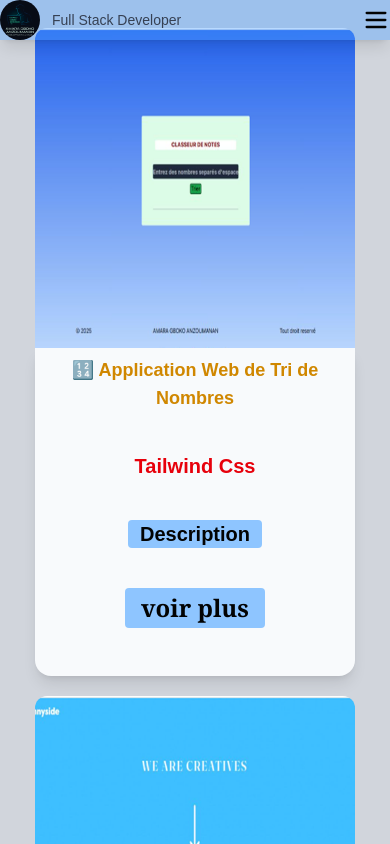
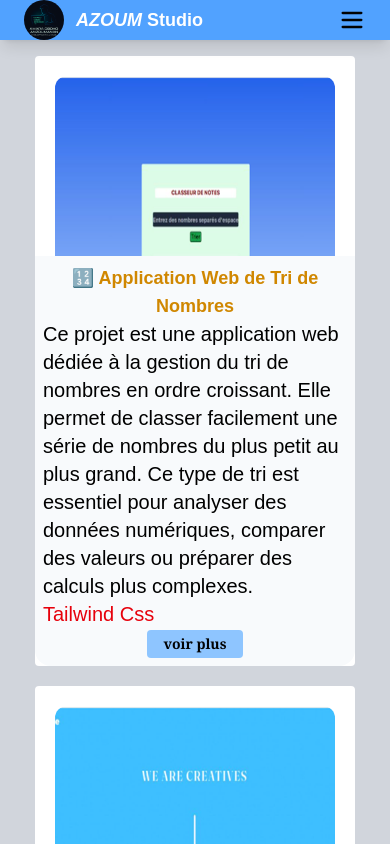
Before and after one commit to GBOKO-git/CheckpointNextJS, a Next.js app: page /Projects in a window 390 px wide. Shown: the top 844 px of the page. Built offline with nearby package versions, Linux system fonts and the light colour scheme.

Commit message:
fix responsive & some components updated

```diff
--- a/src/Components/Footer.jsx
+++ b/src/Components/Footer.jsx
@@ -5,7 +5,7 @@ import { Github, Instagram, FacebookIcon , Twitter, Linkedin } from "lucide-reac
 
 const Footer = () => {
   return (
-    <footer className="bg-gray-950 text-white px-6 py-10 mt-10">
+    <footer className="bg-gray-950 text-white px-6 py-10 ">
       <div className="max-w-7xl mx-auto flex flex-col md:flex-row justify-between items-center gap-8">
 
         {/* Logo */}
@@ -25,7 +25,7 @@ const Footer = () => {
           <li><Link href="/" className="hover:text-white transition">Home</Link></li>
           <li><Link href="/About" className="hover:text-white transition">About</Link></li>
           <li><Link href="/Projects" className="hover:text-white transition">Projects</Link></li>
-          <li><Link href="/HomePage" className="hover:text-white transition">HomePage</Link></li>
+          {/* <li><Link href="/HomePage" className="hover:text-white transition">HomePage</Link></li> */}
           <li><Link href="/Contact" className="hover:text-white transition">Contact</Link></li>
         </ul>
       </div>
--- a/src/Components/Header.jsx
+++ b/src/Components/Header.jsx
@@ -10,18 +10,18 @@ const Header = () => {
   const [menuOpen, setMenuOpen] = useState(false);
 
   return (
-    <header className=" bg-blue-400/40 fixed top-0 w-full z-50 shadow-lg">
-      <div className="flex justify-between items-center  md:px-8">
+    <header className=" bg-blue-400 fixed top-0 w-full z-50 shadow-lg px-6">
+      <div className="flex justify-between items-center  md:px-20">
 
-        <div className="flex items-center gap-3">
+        <div className="flex items-center gap-3  md:ml-5">
                   <Image
                     src="/logodev.png"
                     alt="profil"
                     width={40}
                     height={40}
-                    className="rounded-full"
+                    className="rounded-full hover:cursor-pointer"
                   />
-                <span className="block text-sm font-normal text-gray-700">Full Stack Developer</span>
+                <span className=" block text-white text-lg font-semibold"><i>AZOUM </i> Studio</span>
                 </div>
 
         {/* Bouton menu mobile */}
@@ -43,9 +43,9 @@ const Header = () => {
             <li>
                 <Link href="/Projects">Projets</Link>
             </li>
-            <li>
+            {/* <li>
                 <Link href="/HomePage">Profil</Link>
-            </li>
+            </li> */}
             <li>
                 <Link href="/Contact">Contact</Link>
             </li>
@@ -61,7 +61,7 @@ const Header = () => {
           <li><Link href="/" onClick={() => setMenuOpen(false)}>Accueil</Link></li>
           <li><Link href="/About" onClick={() => setMenuOpen(false)}>À propos</Link></li>
           <li><Link href="/Projects" onClick={() => setMenuOpen(false)}>Mes Projets</Link></li>
-          <li><Link href="/HomePage" onClick={() => setMenuOpen(false)}>Mon Profil</Link></li>
+          {/* <li><Link href="/HomePage" onClick={() => setMenuOpen(false)}>Mon Profil</Link></li> */}
           <li><Link href="/Contact" onClick={() => setMenuOpen(false)}>Contact</Link></li>
         </ul>
       )}
--- a/src/Components/ProjectCard.jsx
+++ b/src/Components/ProjectCard.jsx
@@ -1,47 +1,57 @@
 "use client";
 import Link from "next/link";
 import { SharedButton } from "./SharedButton";
-import { useState } from "react";
+// import { useState } from "react";
 
-const ProjectCard = ({project}) => {
-    const [text, setText] = useState(false);
-    const {name, description, technologie, projectUrl, imgUrl} = project;
+const ProjectCard = ({ project }) => {
+//   const [text, setText] = useState(false);
+  const { name, description, technologie, projectUrl, imgUrl } = project;
   return (
     <>
-            <div className="max-lg:h-auto  w-auto  m-0 grid max-sm:mx-2 max-sm:w-80">
-                <div>
-                <img className="rounded-t-xl md:w-80 md:h-50 xl:h-90 xl:w-120 max-sm:w-auto max-sm:h-80 font-semi-condensed  grid object-cover transition-transform duration-500 hover:scale-105 "
-                src={imgUrl} alt={name} />
+      <div className="max-lg:h-auto  w-auto  m-0 grid max-sm:mx-2 max-sm:w-80 bg-white rounded-sm">
+        <div className="w-auto md:h-40 p-5 h-50  object">
+          <img
+            className="rounded-xl md:w-80  max-sm:w-auto max-sm:h-80 font-semi-condensed  grid object-cover transition-transform duration-500 hover:scale-105 "
+            src={imgUrl}
+            alt={name}
+          />
         </div>
-                <div className="bg-slate-50 h-82 w-auto grid p-2 rounded-b-2xl shadow-lg max-sm:font-bold max-lg:text-xl text-md font-semibold ">
-                    <h3 className="font-bold text-lg text-yellow-600 text-center">{name}</h3>
+        <div className="bg-slate-50 h-auto md:h-82 w-auto grid p-2 rounded-b-2xl md:shadow-lg  max-lg:text-xl md:text-md md:font-semibold text-sm">
+          <h3 className="font-bold text-lg text-yellow-600 text-center">
+            {name}
+          </h3>
           {/* Texte toujours visible en md+ */}
-                    <p className="hidden md:block text-black text-justify">
-                    {description}</p>
-                    <p className="text-center text-red-600">{technologie} </p>
+          <p className=" md:block text-black md:text-justify ">
+            {description}
+          </p>
+          <p className="md:text-center text-red-600">{technologie} </p>
           {/* <div className="flex justify-around"> */}
-                    <div className="text-center">
-                        <button className="md:hidden bg-blue-300 px-3  text-xl  rounded hover:text-amber-50 hover:bg-blue-900 hover:cursor-pointer"
-                        onClick={() => setText(!text)}>
+          {/* <div className="text-center">
+            <button
+              className="md:hidden bg-blue-300 px-3  text-xl  rounded hover:text-amber-50 hover:bg-blue-900 hover:cursor-pointer"
+              onClick={() => setText(!text)}
+            >
               {text ? "Masquer" : "Description"}
             </button>
 
-                        {text &&
-                        (
-                            <p className="text-justify h-40 font-bold text-black text-sm" >{description}</p>
+            {text && (
+              <p className="text-justify h-40 font-bold text-black text-sm">
+                {description}
+              </p>
             )}
+          </div> */}
 
+          <Link
+            href={projectUrl}
+            className=" text-center text-xl font-serif"
+            target="blank"
+          >
+            <SharedButton name="voir plus" />
+          </Link>
         </div>
-
-                    <Link href={projectUrl}
-                    className=" text-center text-xl font-serif" target="blank"
-                    ><SharedButton name="voir plus"/></Link>
-
-                </div>
-
       </div>
     </>
-    )
-}
+  );
+};
 
 export default ProjectCard;
--- a/src/Components/ProjectList.jsx
+++ b/src/Components/ProjectList.jsx
@@ -3,7 +3,8 @@ const { default: ProjectCard } = require("./ProjectCard")
 const ProjectList = ({projects}) => {
     return(
         <>
-            <div className="grid max-sm:grid-cols-1  max-lg:grid-cols-2  max-sm:gap-5 max-sm:py-7 grid-cols-4  lg:gap-8 lg:p-6 max-lg:w-auto w-l bg-gray-300  place-items-center overflow-hidden  shadow-lg">
+            <div className="grid max-sm:grid-cols-1  max-lg:grid-cols-2  max-sm:gap-5 max-sm:py-7 grid-cols-4  lg:gap-8 lg:p-6 max-lg:w-auto w-l
+             bg-gray-300  place-items-center overflow-hidden  shadow-lg md:mt-15 mt-7">
                 {
                     projects?.map((project, index) =>(
                         <ProjectCard key={index} project={project}/>
--- a/src/Components/SharedButton.jsx
+++ b/src/Components/SharedButton.jsx
@@ -2,7 +2,8 @@
 export const SharedButton = ({name}) => {
     return(
         <>
-            <button className="bg-blue-300 font-bold px-4 py-2 max-sm:py-1 rounded hover:text-amber-50 hover:bg-blue-900 transition hover:cursor-pointer text-2xl">
+            <button className="bg-blue-300 font-bold px-4 py-2 max-sm:py-1 rounded hover:text-amber-50 hover:bg-blue-900
+                                transition hover:cursor-pointer text-sm">
                {name}
             </button>
 
--- a/src/app/HomePage/page.jsx
+++ b/src/app/HomePage/page.jsx
@@ -5,7 +5,7 @@ import { Github, Linkedin, Instagram, Twitter } from "lucide-react";
  const HomePage = () => {
   return (
     <>
-      <div className="min-h-screen bg-gradient-to-r from-gray-100 to-blue-200 flex justify-center items-center px-4">
+      <div className="min-h-screen bg-gradient-to-r from-gray-100 to-blue-200 flex justify-center items-center px-4 md:mt-15 mt-7">
         <div className="max-w-4xl text-center space-y-6">
           <h1 className="text-5xl md:text-7xl font-extrabold text-gray-900 leading-tight tracking-tight">
             AMARA GBOKO <br /> ANZOUMANAN
@@ -60,7 +60,7 @@ import { Github, Linkedin, Instagram, Twitter } from "lucide-react";
           </div>
 
           <a href="/About" role="button">
-            <SharedButton name="About me" />
+            <SharedButton name="Mon profil" />
           </a>
         </div>
       </div>
--- a/src/app/layout.js
+++ b/src/app/layout.js
@@ -14,7 +14,7 @@ const geistMono = Geist_Mono({
 });
 
 export const metadata = {
-  title: "Create Next App",
+  title: "AZoumSTudiO",
   description: "Generated by create next app",
 };
 
--- a/src/app/page.js
+++ b/src/app/page.js
@@ -1,6 +1,6 @@
-import About from "./About/page";
-import Contact from "./Contact/page";
-import Project from "./Projects/page";
+// import About from "./About/page";
+// import Contact from "./Contact/page";
+// import Project from "./Projects/page";
 import HomePage from "./HomePage/page";
 
 export default function Home() {
@@ -9,9 +9,9 @@ export default function Home() {
       <div>
         <div>
           <HomePage/>
-          <About/>
+          {/* <About/>
           <Project/>
-          <Contact/>
+          <Contact/> */}
         </div>
       </div>
     </>
```
Also changed, not shown: src/app/About/page.jsx (+8 -4 lines), src/app/Contact/page.jsx (+60 -34 lines), 1 other file (tests, documents, lock files or other folders). Lines whose indentation alone changed are shown as unchanged.
